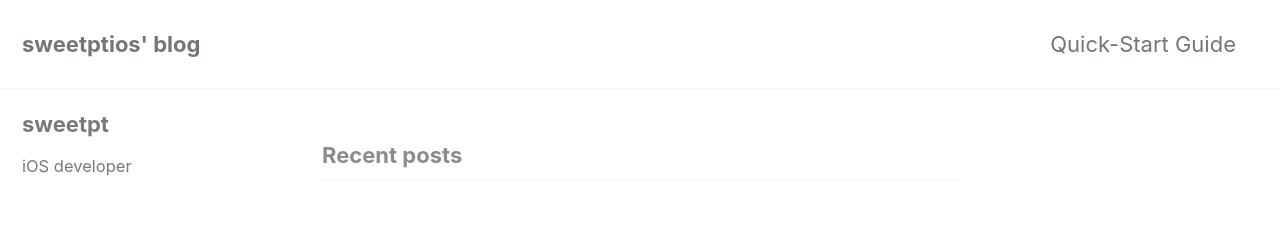
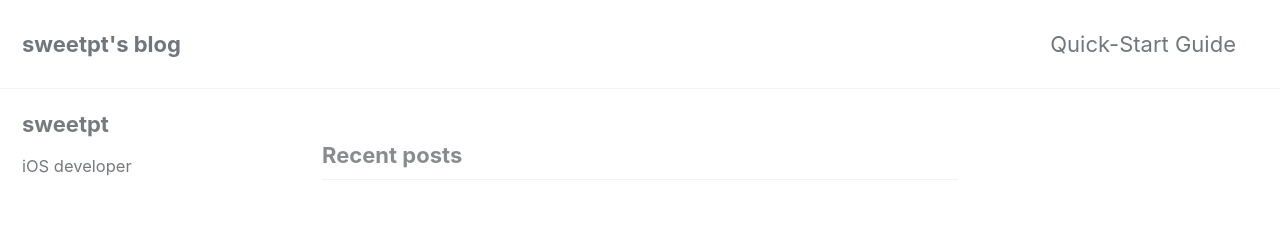
Before and after one commit to sweetptios/sweetptios.github.io, a Jekyll site: the page built from index.html, in a window 1280 px wide and 900 px high. Shown: the top 225 px of the window. Built offline with Jekyll 4.4.1, drawn with Linux system fonts in a browser that asks for light colours; cached includes are drawn as plain includes; nearby versions of some CDN libraries; the list of posts is cut into pages by our own code.

Commit message:
Update _config.yml

```diff
--- a/_config.yml
+++ b/_config.yml
@@ -16,7 +16,7 @@ minimal_mistakes_skin    : "default" # "air", "aqua", "contrast", "dark", "dirt"
 
 # Site Settings
 locale                   : "en-US"
-title                    : "sweetptios' blog"
+title                    : "sweetpt's blog"
 title_separator          : "-"
 subtitle                 : # site tagline that appears below site title in masthead
 name                     : "sweetpt"
```
